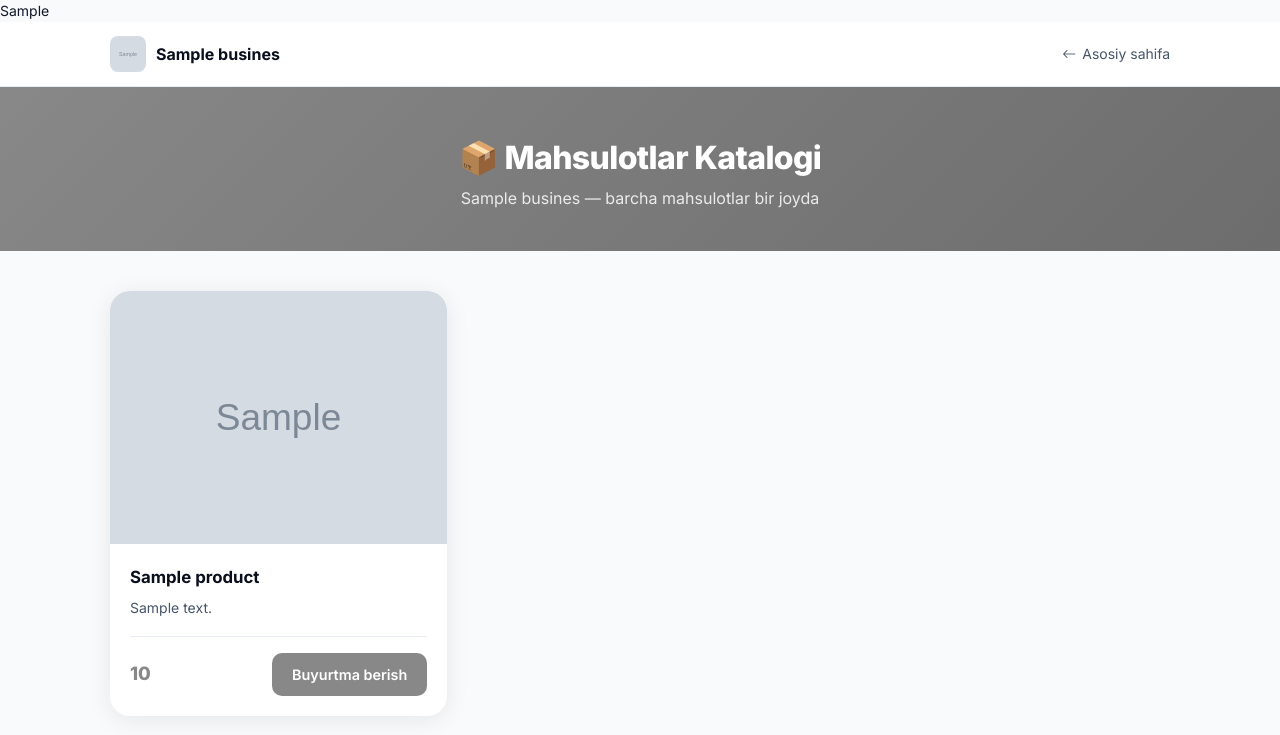
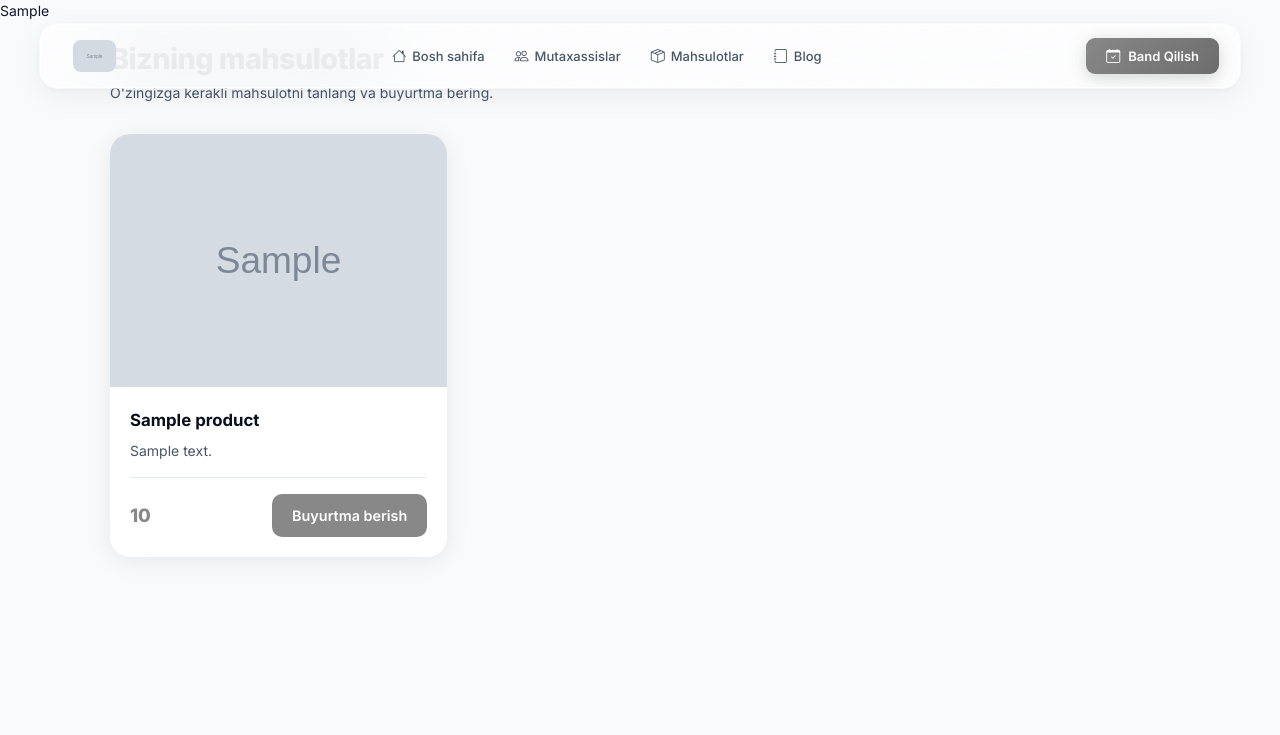
Before and after one commit to zahridd1n/MedBook, a Django app: template templates/public/catalog/catalog.html in a window 1280 px wide. Shown: the top 735 px of the page. Run offline with Django 5.2, Linux system fonts and the light colour scheme; the template is opened without the code that fills it: most values are stand-ins (such as "Sample title", 1, 10 or a date in 2020); grey boxes marked "Sample" are stand-in pictures.

Commit message:
fix: catalog page UI improvements (standard navbar, clean header, fix text overlap)

```diff
--- a/templates/public/catalog/catalog.html
+++ b/templates/public/catalog/catalog.html
@@ -81,7 +81,14 @@
 }
 .product-body { padding: 20px; flex: 1; display: flex; flex-direction: column; }
 .product-name { font-size: 1.05rem; font-weight: 700; color: var(--ink); margin-bottom: 6px; }
-.product-desc { font-size: 0.875rem; color: var(--ink-muted); margin-bottom: 16px; flex: 1; line-height: 1.6; }
+.product-desc {
+  font-size: 0.875rem; color: var(--ink-muted); margin-bottom: 16px;
+  line-height: 1.5;
+  display: -webkit-box;
+  -webkit-line-clamp: 3;
+  -webkit-box-orient: vertical;
+  overflow: hidden;
+}
 .product-footer {
   display: flex; align-items: center; justify-content: space-between;
   border-top: 1px solid var(--border); padding-top: 16px; margin-top: auto;
@@ -191,28 +198,15 @@
 {% include 'public/includes/brand_colors.html' %}
 
 <!-- Navbar -->
-<nav class="cat-nav">
-  <div class="cat-nav-inner">
-    <a href="{% url 'public-home' business.slug %}" class="cat-logo">
-      {% if business.logo %}
-        <img src="{{ business.logo.url }}" alt="{{ business.name }}">
-      {% endif %}
-      <span class="cat-logo-name">{{ business.name }}</span>
-    </a>
-    <a href="{% url 'public-home' business.slug %}" class="cat-back">
-      <i class="bi bi-arrow-left"></i> Asosiy sahifa
-    </a>
-  </div>
-</nav>
-
-<!-- Hero -->
-<div class="cat-hero">
-  <h1>📦 Mahsulotlar Katalogi</h1>
-  <p>{{ business.name }} — barcha mahsulotlar bir joyda</p>
-</div>
+{% include 'public/includes/navbar.html' %}
 
 <!-- Products -->
-<div class="cat-main">
+<div class="cat-main" style="margin-top:20px;">
+  <div style="margin-bottom:30px;">
+    <h1 style="font-size:1.8rem; font-weight:800; color:var(--ink); margin:0;">Bizning mahsulotlar</h1>
+    <p style="color:var(--ink-muted); margin-top:5px;">O'zingizga kerakli mahsulotni tanlang va buyurtma bering.</p>
+  </div>
+
   {% if products %}
   <div class="product-grid">
     {% for product in products %}
@@ -221,7 +215,7 @@
       <div class="product-body">
         <div class="product-name">{{ product.name }}</div>
         {% if product.description %}
-        <div class="product-desc">{{ product.description }}</div>
+        <div class="product-desc">{{ product.description|truncatechars:120 }}</div>
         {% endif %}
         <div class="product-footer">
           <div class="product-price">{{ product.price_display }}</div>
```
